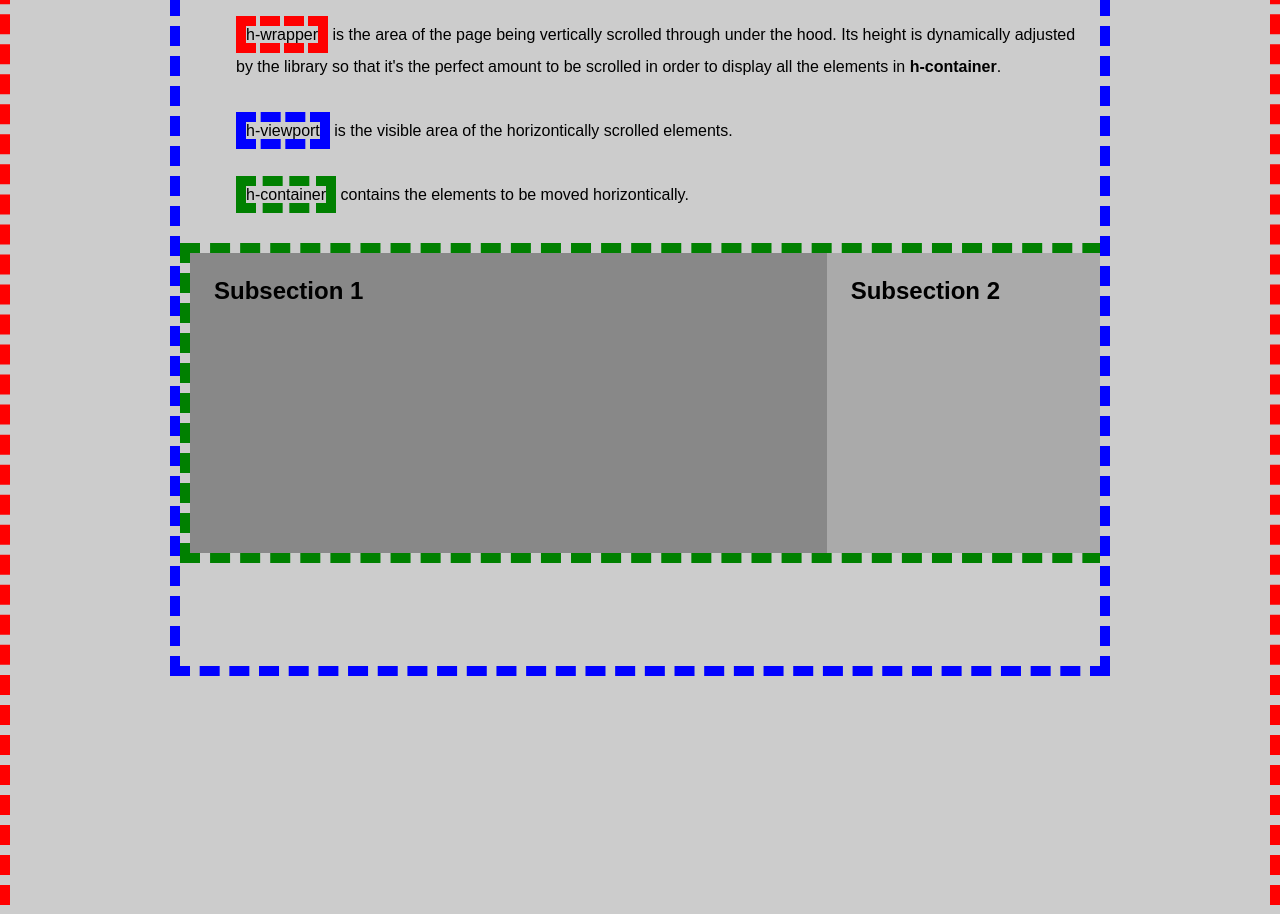
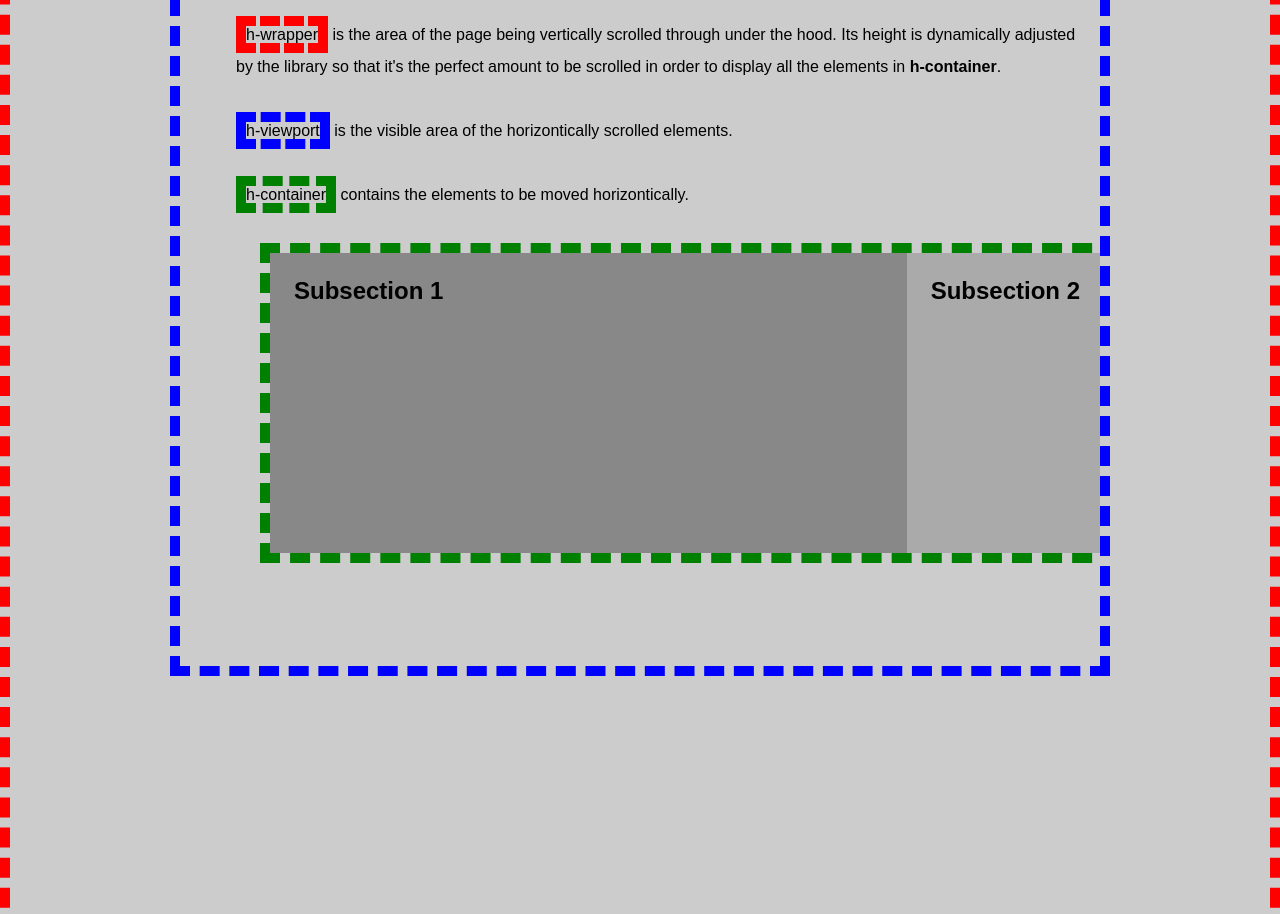
Before and after one commit to jackbdu/horizontical.js, a plain HTML site: page index.html in a window 1280 px wide. Shown: the part 966-1880 px from the top of the page. Drawn offline with Linux system fonts and the light colour scheme.

Commit message:
hcontainer margin included, getComputedStyle compatibility issue fixed

```diff
--- a/horizontical.js
+++ b/horizontical.js
@@ -1,5 +1,5 @@
 /*
- * horizontical.js v0.0.1 (https://github.com/jackbdu/horizontical.js)
+ * horizontical.js v0.0.2 (https://github.com/jackbdu/horizontical.js)
  * @copyright 2020 Jack B. Du
  * @license MIT (https://github.com/jackbdu/horizontical.js/blob/master/LICENSE)
  */
@@ -9,11 +9,15 @@ function updateHorizontical(event) {
   let hviewports = document.querySelectorAll('.h-wrapper .h-viewport');
   let hcontainers = document.querySelectorAll('.h-wrapper .h-viewport .h-container');
   for (let i = 0; i < hwrappers.length && i < hcontainers.length && i < hviewports.length; i++) {
+    let hwrapperStyle = window.getComputedStyle ? window.getComputedStyle(hwrappers[i]) : hwrappers[i].currentStyle;
     if (event === "resize") {
-      hwrappers[i].style.height = (hcontainers[i].offsetWidth - hviewports[i].clientWidth + hviewports[i].offsetHeight + parseFloat(window.getComputedStyle(hwrappers[i]).getPropertyValue('padding-top')) + parseFloat(window.getComputedStyle(hwrappers[i]).getPropertyValue('padding-bottom')) + parseFloat(window.getComputedStyle(hwrappers[i]).getPropertyValue('border-top-width')) + parseFloat(window.getComputedStyle(hwrappers[i]).getPropertyValue('border-bottom-width'))) + 'px';
+      let hcontainerStyle = window.getComputedStyle ? window.getComputedStyle(hcontainers[i]) : hcontainers[i].currentStyle;
+      let hcontainerWidth = hcontainers[i].offsetWidth + parseFloat(hcontainerStyle.getPropertyValue('margin-left') || 0) + parseFloat(hcontainerStyle.getPropertyValue('margin-right') || 0);
+      let hwrapperExtras = parseFloat(hwrapperStyle.getPropertyValue('padding-top') || 0) + parseFloat(hwrapperStyle.getPropertyValue('padding-bottom') || 0) + parseFloat(hwrapperStyle.getPropertyValue('border-top-width') || 0) + parseFloat(hwrapperStyle.getPropertyValue('border-bottom-width') || 0)
+      hwrappers[i].style.height = (hcontainerWidth - hviewports[i].clientWidth + hviewports[i].offsetHeight + hwrapperExtras) + 'px';
       hviewports[i].style = "overflow-x: hidden; position: sticky; position: webkit-sticky; top: 0;";
     } else if (event === "scroll") {
-      let scrollDistance = hviewports[i].offsetTop - hwrappers[i].offsetTop - parseFloat(window.getComputedStyle(hwrappers[i]).getPropertyValue('padding-top')) - parseFloat(window.getComputedStyle(hwrappers[i]).getPropertyValue('border-top-width'));
+      let scrollDistance = hviewports[i].offsetTop - hwrappers[i].offsetTop - parseFloat(hwrapperStyle.getPropertyValue('padding-top') || 0) - parseFloat(hwrapperStyle.getPropertyValue('border-top-width') || 0);
       hcontainers[i].style.transform = "translateX(-" + scrollDistance + 'px)';
     }
   }
--- a/index.html
+++ b/index.html
@@ -71,6 +71,7 @@
         width: 300vw;
         height: 40vh;
         display: flex;
+        margin: 0 5em;
       }
 
     </style>
```
